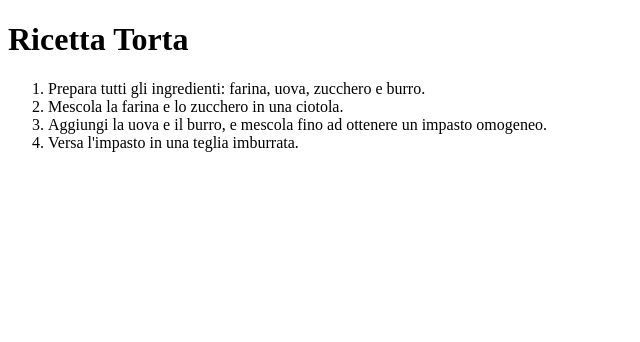
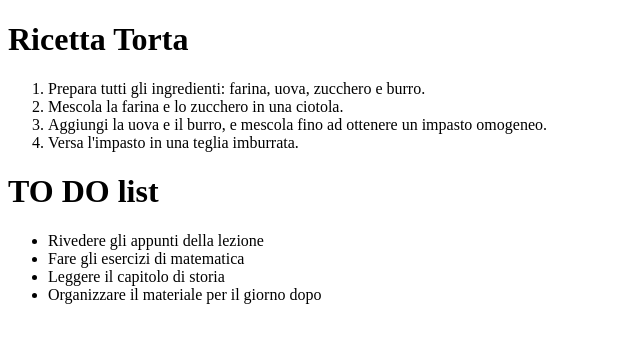
Before and after one commit to zamara127/html, a plain HTML site: page esercizi/VerificaListe/index.html in a window 1280 px wide. Shown: the whole page, without its empty margins (0-640 px from the left). Drawn offline with Linux system fonts and the light colour scheme.

Commit message:
Update index.html
lista cose da fare

```diff
--- a/esercizi/VerificaListe/index.html
+++ b/esercizi/VerificaListe/index.html
@@ -10,4 +10,12 @@
       <li>Mescola la farina e lo zucchero in una ciotola.</li>
       <li>Aggiungi la uova e il burro, e mescola fino ad ottenere un impasto omogeneo.</li>
       <li>Versa l'impasto in una teglia imburrata.</li>
-     </ol>
+    </ol>
+
+    <h1>TO DO list</h1>
+    <ul>
+      <li>Rivedere gli appunti della lezione</li>
+      <li>Fare gli esercizi di matematica</li>
+      <li>Leggere il capitolo di storia</li>
+      <li>Organizzare il materiale per il giorno dopo</li>
+    </ul>
```
